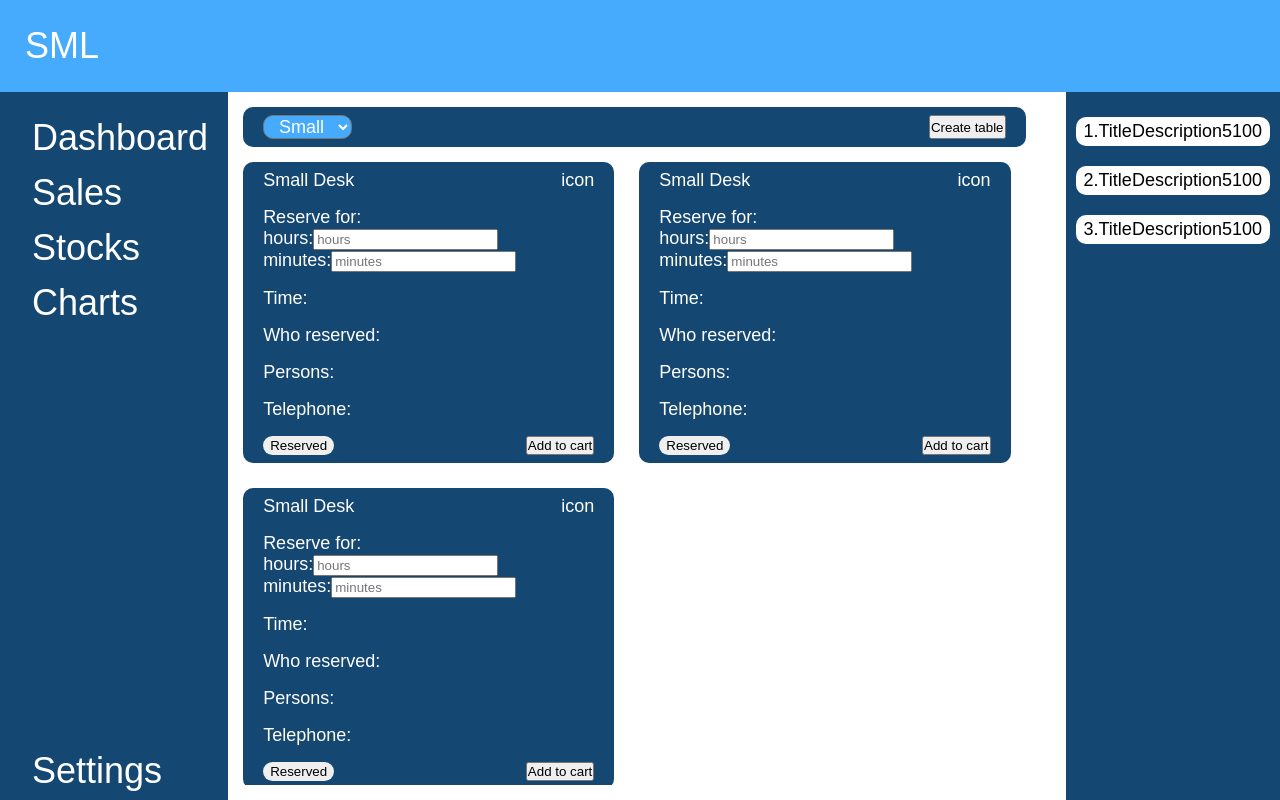
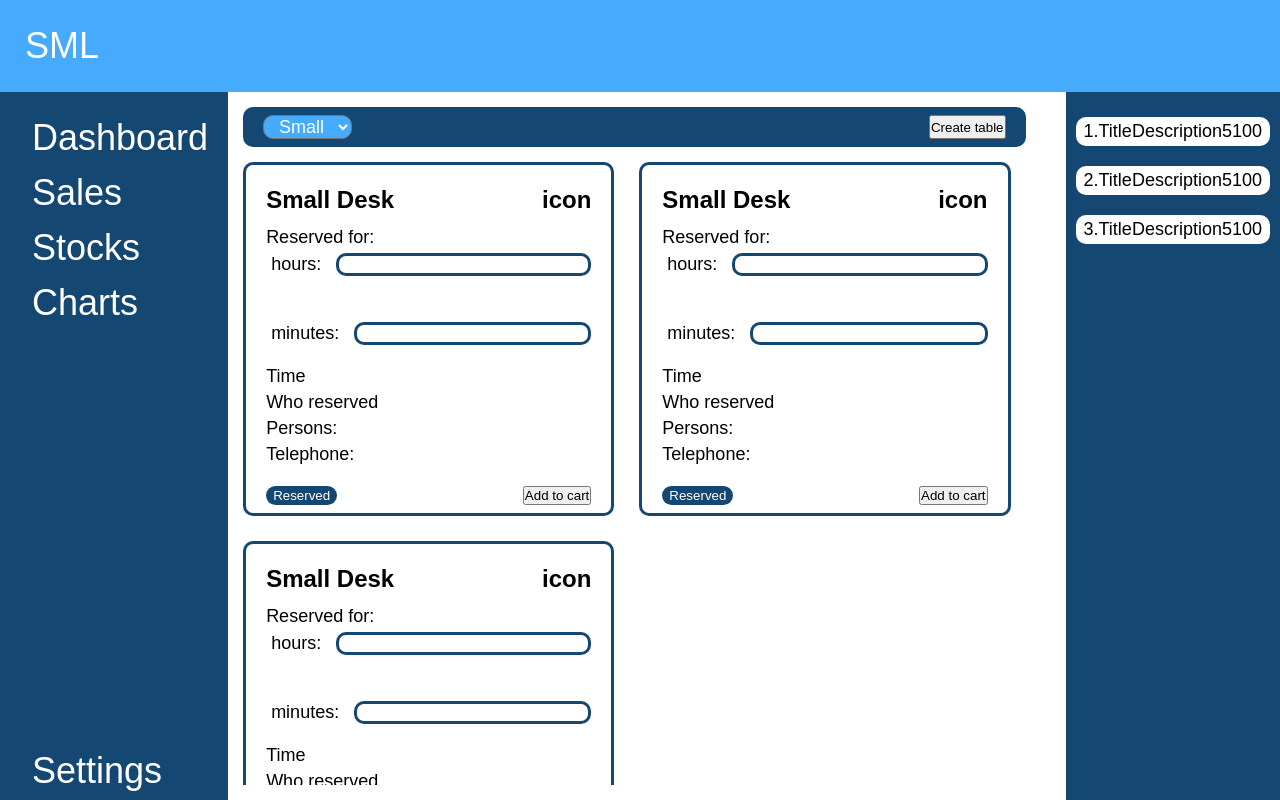
Before and after one commit to Markito97/Dashboard, a React (Create React App) app in the folder client/: page / in a window 1280 px wide. Built offline with nearby package versions, Linux system fonts and the light colour scheme.

Commit message:
add some form components

```diff
--- /dev/null
+++ b/client/src/assets/UI/MyInput/MyInput.module.css
@@ -0,0 +1,7 @@
+.myInput {
+  border: 3px solid #144771;
+  width: 100%;
+  border-radius: 10px;
+  margin-left: 15px;
+  outline: none;
+}
--- /dev/null
+++ b/client/src/assets/UI/MyInput/MyInput.tsx
@@ -0,0 +1,10 @@
+import { ChangeEvent, FC } from "react";
+import classes from "./MyInput.module.css";
+
+interface IMyInput {
+  onChange: (e: ChangeEvent<HTMLInputElement>) => void;
+}
+
+export const MyInput: FC<IMyInput> = ({ onChange }) => {
+  return <input onChange={onChange} className={classes.myInput} />;
+};
--- a/client/src/components/tables/Table.module.css
+++ b/client/src/components/tables/Table.module.css
@@ -1,17 +1,20 @@
 .table__desk {
+  border: 3px solid #144771;
   display: flex;
   flex-direction: column;
-  color: white;
-  background: #144771;
+  color: black;
+  background: white;
   font-size: 18px;
   border-radius: 10px;
 }
 
 .table__name {
+  font-weight: bold;
+  font-size: 24px;
   display: flex;
   justify-content: space-between;
   padding: 5px 12px;
-  margin: 3px 8px;
+  margin: 16px 8px 0px 8px;
 }
 
 .table__list__items {
@@ -71,8 +74,10 @@
 }
 
 .reserved__btn {
+  color: white;
   border: none;
   border-radius: 10px;
   padding-left: 7px;
   padding-right: 7px;
+  background: #144771;
 }
--- a/client/src/components/tables/Table.tsx
+++ b/client/src/components/tables/Table.tsx
@@ -2,6 +2,7 @@ import React from "react";
 import { FC, useState, useRef, createRef } from "react";
 import classes from "./Table.module.css";
 import { TableForm } from "./TableForm";
+import { TableListInfo } from "./TableListInfo";
 
 interface ITableItem {
   table: any;
@@ -50,30 +51,8 @@ export const Table: FC<ITableItem> = ({ table, reserved, tables }) => {
         <span>{table.tableName}</span>
         <span>icon</span>
       </div>
-      <ul className={classes.table__list__items}>
-        <li>
-          <div>
-            <span>Reserve for:</span>
-            <TableForm ref={ref} />
-          </div>
-        </li>
-        <li>
-          <span>Time:</span>
-          <span>{table.date}</span>
-        </li>
-        <li>
-          <span>Who reserved:</span>
-          <span></span>
-        </li>
-        <li>
-          <span>Persons:</span>
-          <span></span>
-        </li>
-        <li>
-          <span>Telephone:</span>
-          <span></span>
-        </li>
-      </ul>
+      <TableForm />
+      <TableListInfo table={table} />
       <div className={classes.table__btn}>
         <button
           id={table.id}
--- /dev/null
+++ b/client/src/components/tables/TableForm.module.css
@@ -0,0 +1,11 @@
+.reserved__form {
+  padding: 5px 12px;
+  margin: 3px 8px;
+}
+
+.reserved__form__fields {
+  width: 100%;
+  display: flex;
+  align-items: center;
+  padding: 5px 0px 5px 5px;
+}
--- a/client/src/components/tables/TableForm.tsx
+++ b/client/src/components/tables/TableForm.tsx
@@ -1,5 +1,14 @@
-import { FC, forwardRef, useImperativeHandle, useRef, useState } from "react";
-import classes from "./Tables.module.css";
+import {
+  FC,
+  forwardRef,
+  useEffect,
+  useImperativeHandle,
+  useRef,
+  useState,
+} from "react";
+import { MyInput } from "../../assets/UI/MyInput/MyInput";
+import classes from "./TableForm.module.css";
+import { TableFormError } from "./TableFormError";
 
 interface ITableForm {
   dataHandler: (time: string) => void;
@@ -60,32 +69,28 @@ export let TableForm = forwardRef((props, ref) => {
   const hourOnlyNumbersValidator = numberValidator(/^[0-9]+$/);
   const hourFormnatValudation = formatValidation(23);
 
+  // useEffect(() => {
+  //   const error: HTMLParagraphElement | null = document.querySelector("p");
+  //   if (isError) {
+  //     error!.style.visibility = "visible";
+  //   } else {
+  //     error!.style.visibility = "hidden";
+  //   }
+  // }, [isError]);
+
   return (
-    <div>
-      <div>
+    <div className={classes.reserved__form}>
+      <span>Reserved for:</span>
+      <div className={classes.reserved__form__fields}>
         <label htmlFor="input">hours:</label>
-        <input
-          onChange={(e) => {
-            hourLengthValidator(e.target.value);
-            hourOnlyNumbersValidator(e.target.value);
-          }}
-          type="text"
-          placeholder="hours"
-        />
-        {isError ? (
-          <p>Может содержать только цифры. И длинной от 0 до 2 символов.</p>
-        ) : null}
+        <MyInput onChange={(e) => hourLengthValidator(e.target.value)} />
       </div>
+      <TableFormError isError={isError} />
 
-      <label htmlFor="input">minutes:</label>
-      <input
-        value={reservedTime.minute}
-        onChange={(e) =>
-          setReservedTime({ ...reservedTime, minute: e.target.value })
-        }
-        type="text"
-        placeholder="minutes"
-      />
+      <div className={classes.reserved__form__fields}>
+        <label htmlFor="input">minutes:</label>
+        <MyInput onChange={(e) => console.log(123)} />
+      </div>
     </div>
   );
 });
--- /dev/null
+++ b/client/src/components/tables/TableFormError.module.css
@@ -0,0 +1,7 @@
+.myTableFormError {
+  text-align: justify;
+  justify-content: space-between;
+  padding-left: 5px;
+  color: red;
+  font-size: 16px;
+}
--- /dev/null
+++ b/client/src/components/tables/TableFormError.tsx
@@ -0,0 +1,17 @@
+import { FC } from "react";
+import classes from "./TableFormError.module.css";
+
+interface ITableFormError {
+  isError: boolean;
+}
+
+export const TableFormError: FC<ITableFormError> = ({ isError }) => {
+  return (
+    <p
+      className={classes.myTableFormError}
+      style={{ visibility: isError ? "visible" : "hidden" }}
+    >
+      Может содержать только цифры. И иметь длинну от 0 до 2 символов.
+    </p>
+  );
+};
--- /dev/null
+++ b/client/src/components/tables/TableListInfo.module.css
@@ -0,0 +1,10 @@
+.table__list__info {
+  display: flex;
+  flex-direction: column;
+  padding: 5px 12px;
+  margin: 3px 8px;
+}
+
+.table__list__info li {
+  margin-bottom: 5px;
+}
--- a/client/src/components/tables/TableListInfo.tsx
+++ b/client/src/components/tables/TableListInfo.tsx
@@ -1,7 +1,29 @@
-export const TableListInfo = () => {
+import { FC } from "react";
+import classes from "./TableListInfo.module.css";
+
+interface ITableListInfo {
+  table: any;
+}
+
+export const TableListInfo: FC<ITableListInfo> = ({ table }) => {
   return (
-    <ul>
-      <li></li>
+    <ul className={classes.table__list__info}>
+      <li>
+        <span>Time</span>
+        <span>{table.date}</span>
+      </li>
+      <li>
+        <span>Who reserved</span>
+        <span>{table.whoReserved}</span>
+      </li>
+      <li>
+        <span>Persons:</span>
+        <span>{table.persons}</span>
+      </li>
+      <li>
+        <span>Telephone:</span>
+        <span>{table.telephone}</span>
+      </li>
     </ul>
   );
 };
```
Also changed, not shown: client/src/components/tables/TableListInfoItem.tsx (added, +13 -0 lines).
